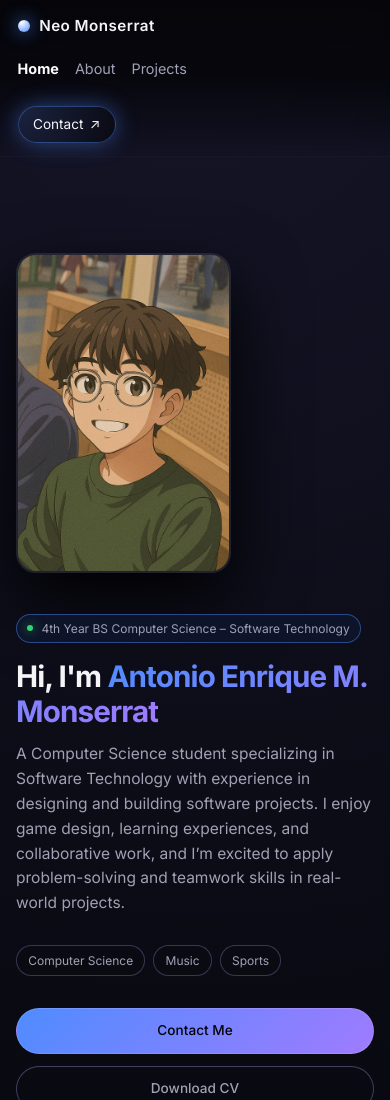
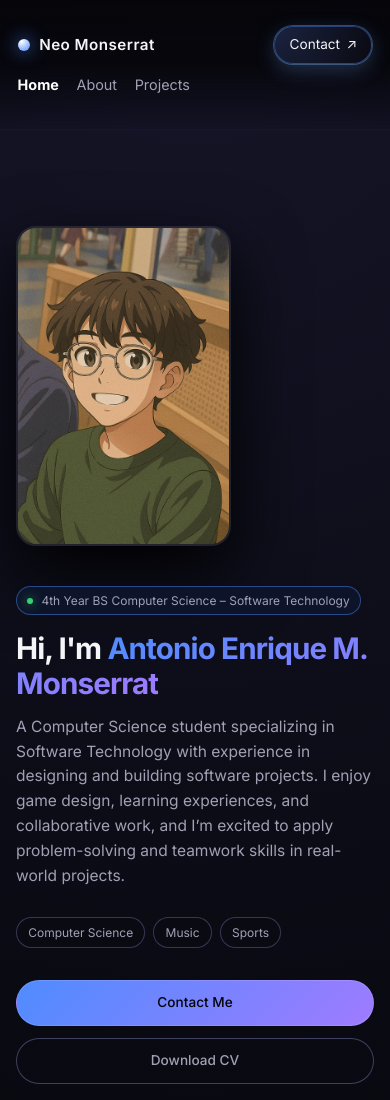
Before and after one commit to NeoMonserrat/Personal-Portfolio, a plain HTML site: page index.html in a window 390 px wide. Shown: the top 1100 px of the page. Drawn offline with Linux system fonts and the light colour scheme.

Commit message:
Css styling changes for mobile

```diff
--- a/css/styles.css
+++ b/css/styles.css
@@ -380,3 +380,56 @@ img {
     margin-top: 3rem;
   }
 }
+
+/* ------------------------------
+   NAVBAR – MOBILE FIX
+-------------------------------- */
+
+@media (max-width: 768px) {
+
+  .nav {
+    padding: 0.75rem 0;
+  }
+
+  .nav-inner {
+    display: grid;
+    grid-template-columns: 1fr auto;
+    grid-template-rows: auto auto;
+    align-items: center;
+    row-gap: 0.6rem;
+  }
+
+  /* Left: logo + name */
+  .nav-left {
+    grid-column: 1 / 2;
+    grid-row: 1;
+  }
+
+  /* Right: Contact CTA */
+  .nav-cta {
+    grid-column: 2 / 3;
+    grid-row: 1;
+    justify-self: end;
+    padding: 0.45rem 0.9rem;
+    font-size: 0.85rem;
+  }
+
+  /* Navigation links row */
+  .nav-links {
+    grid-column: 1 / 3;
+    grid-row: 2;
+    display: flex;
+    gap: 1.1rem;
+  }
+
+  .nav-links a {
+    font-size: 0.9rem;
+  }
+}
+
+@media (max-width: 768px) {
+  .nav-cta {
+    box-shadow: 0 0 0 1px rgba(120,180,255,0.35),
+                0 6px 20px rgba(120,180,255,0.25);
+  }
+}
```
